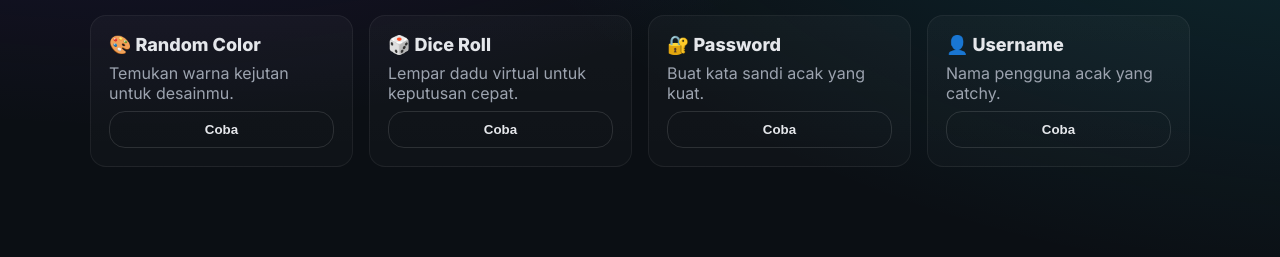
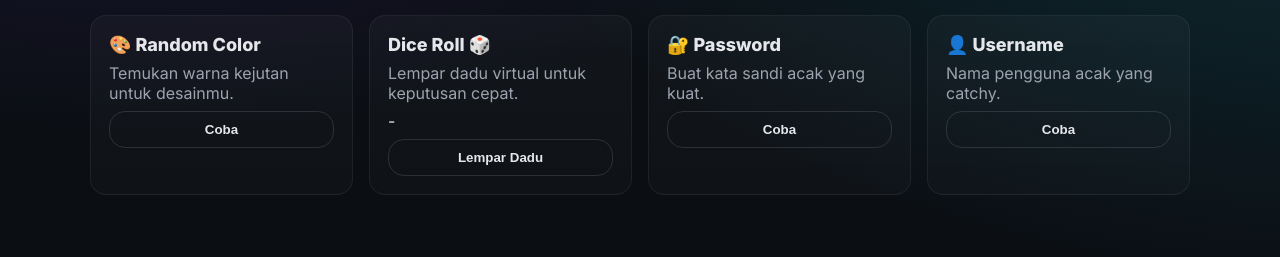
Before and after one commit to FIAN245/RandomGeneratorHub, a plain HTML site: page index.html in a window 1280 px wide. Shown: the part 392-649 px from the top of the page. Drawn offline with Linux system fonts and the light colour scheme.

Commit message:
Update index.html

```diff
--- a/index.html
+++ b/index.html
@@ -47,11 +47,13 @@
         </article>
 
         <!-- Placeholder generator lain (aktif di bab berikutnya) -->
-        <article class="card" data-generator="dice">
-          <h3>🎲 Dice Roll</h3>
-          <p>Lempar dadu virtual untuk keputusan cepat.</p>
-          <button class="btn-ghost">Coba</button>
-        </article>
+       <article class="card" data-generator="dice">
+         <h3>Dice Roll 🎲</h3>
+         <p>Lempar dadu virtual untuk keputusan cepat.</p>
+         <div id="dice-result" class="dice-result">-</div>
+         <button class="btn-ghost" id="roll-dice">Lempar Dadu</button>
+       </article>
+
         <article class="card" data-generator="password">
           <h3>🔐 Password</h3>
           <p>Buat kata sandi acak yang kuat.</p>
```
